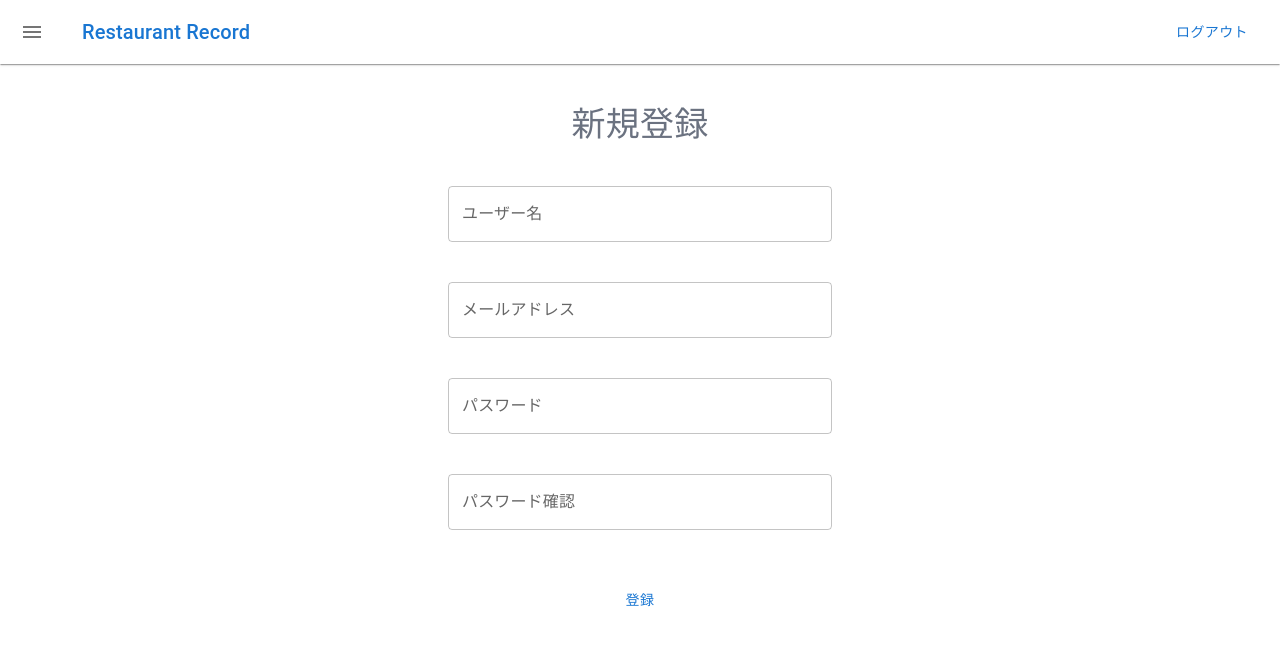
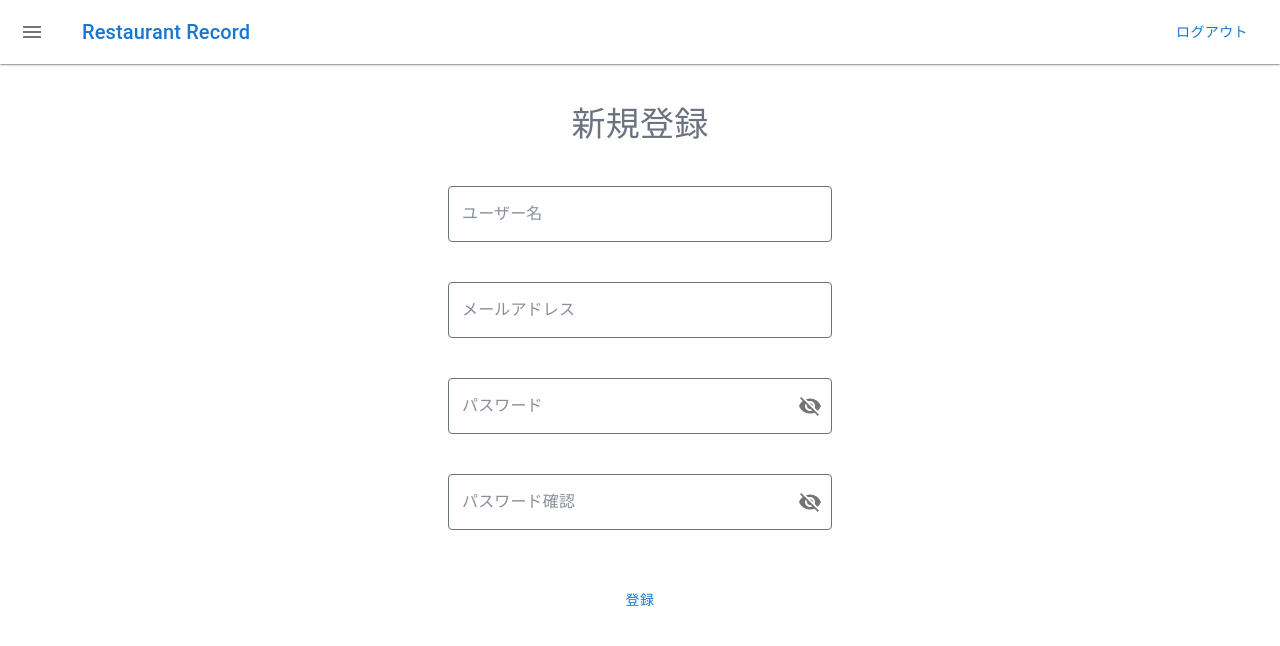
Before and after one commit to teppei1994667/restaurant-record-frontend, a Next.js app in the folder project/: page /SignUp in a window 1280 px wide. Shown: the top 646 px of the page. Built offline with nearby package versions, Linux system fonts and the light colour scheme.

Commit message:
SignUpページ 入力フォーム作成

```diff
--- a/project/src/app/SignUp/components/SignUpForm.tsx
+++ b/project/src/app/SignUp/components/SignUpForm.tsx
@@ -1,45 +1,68 @@
-import { Paper, Grid, Button, TextField } from "@mui/material";
+"use client";
+
+import { FormEmailTextField } from "@/share/form/FormEmailTextField";
+import { FormPasswordTextField } from "@/share/form/FormPasswordTextField";
+import { FormTextField } from "@/share/form/FormTextField";
+import { Paper, Grid, Button } from "@mui/material";
+import { FormProvider, useForm } from "react-hook-form";
 
 export const SignUpForm = () => {
+  const signUpForm = useForm({
+    defaultValues: { name: "", email: "", password: "", passwordConfirmation: "" },
+    mode: "onSubmit",
+    reValidateMode: "onChange",
+  });
+
+  const nameRules = {
+    required: { value: true, message: "必須入力です" },
+  };
+
+  // 登録ボタンテスト用関数
+  const handleSignUpOnClickTest = () => {
+    console.log("登録", signUpForm.getValues());
+    signUpForm.reset();
+  };
   return (
     <>
+      <FormProvider {...signUpForm}>
         <Paper elevation={0} sx={{ height: "100vh" }}>
           <Grid container>
             <Grid item className="w-96">
-            <TextField
+              <FormTextField
                 name="name"
                 label="ユーザー名"
-              fullWidth
+                rules={nameRules}
+                helperText={signUpForm.formState.errors.name?.message}
                 InputLabelProps={{ className: "font-mono" }}
               />
             </Grid>
           </Grid>
           <Grid container className="mt-10">
             <Grid item className="w-96">
-            <TextField
+              <FormEmailTextField
                 name="email"
                 label="メールアドレス"
-              fullWidth
+                helperText={signUpForm.formState.errors.email?.message}
                 InputLabelProps={{ className: "font-mono" }}
               />
             </Grid>
           </Grid>
           <Grid container className="mt-10">
             <Grid item className="w-96">
-            <TextField
+              <FormPasswordTextField
                 name="password"
                 label="パスワード"
-              fullWidth
+                helperText={signUpForm.formState.errors.password?.message}
                 InputLabelProps={{ className: "font-mono" }}
               />
             </Grid>
           </Grid>
           <Grid container className="mt-10">
             <Grid item className="w-96">
-            <TextField
+              <FormPasswordTextField
                 name="passwordConfirmation"
                 label="パスワード確認"
-              fullWidth
+                helperText={signUpForm.formState.errors.passwordConfirmation?.message}
                 InputLabelProps={{ className: "font-mono" }}
               />
             </Grid>
@@ -49,6 +72,7 @@ export const SignUpForm = () => {
               <Button
                 className="text-gray-500 border-gray-500 font-mono"
                 variant="text"
+                onClick={signUpForm.handleSubmit(handleSignUpOnClickTest)}
                 sx={{
                   height: "60px",
                   width: "130px",
@@ -59,6 +83,7 @@ export const SignUpForm = () => {
             </Grid>
           </Grid>
         </Paper>
+      </FormProvider>
     </>
   );
 };
```
Lines whose indentation alone changed are shown as unchanged.
